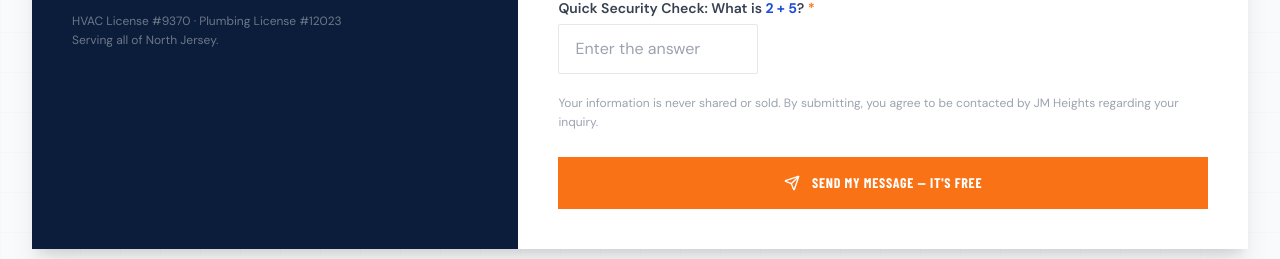
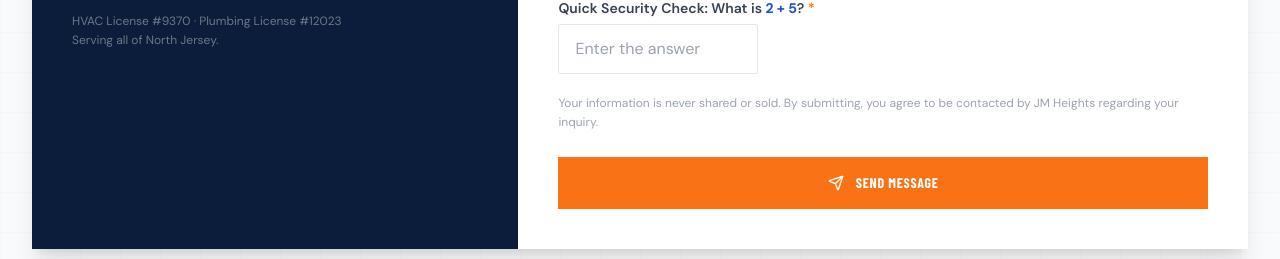
Before and after one commit to RyanSy/jmheights, a Next.js app: page / in a window 1280 px wide. Shown: the part 5666-5925 px from the top of the page. Built offline with nearby package versions, Linux system fonts and the light colour scheme; no server answers; a web font is replaced by a local one.

Commit message:
Simplify button text in ContactForm from "Send My Message — It's Free" to "Send Message"

```diff
--- a/components/ui/ContactForm.tsx
+++ b/components/ui/ContactForm.tsx
@@ -272,7 +272,7 @@ export default function ContactForm() {
         ) : (
           <>
             <Send size={16} />
-            Send My Message — It's Free
+            Send Message
           </>
         )}
       </button>
```
